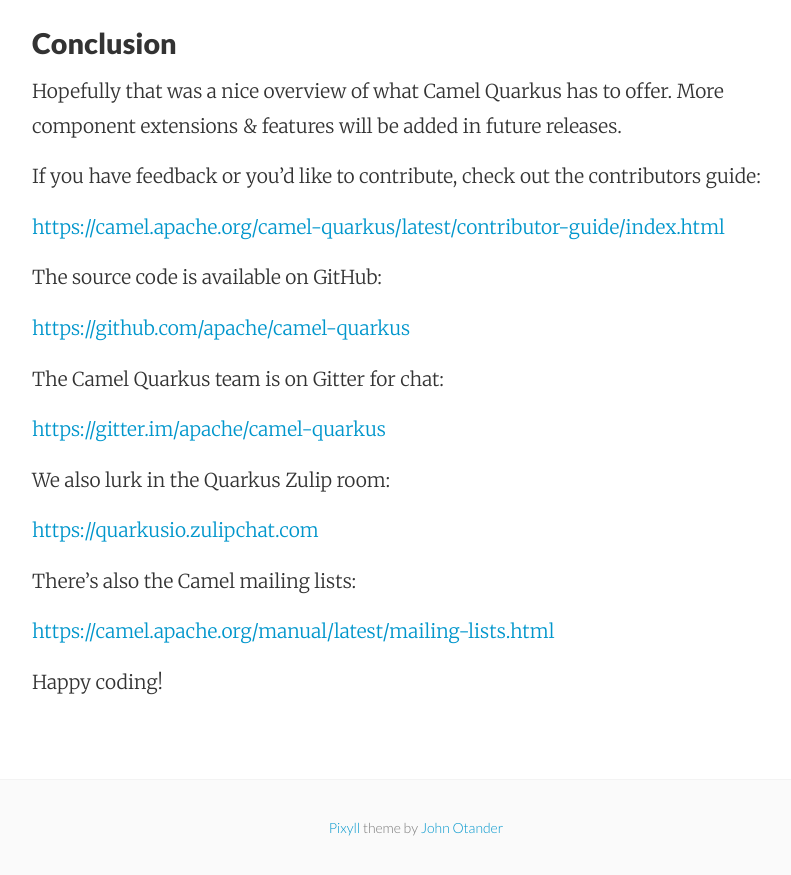
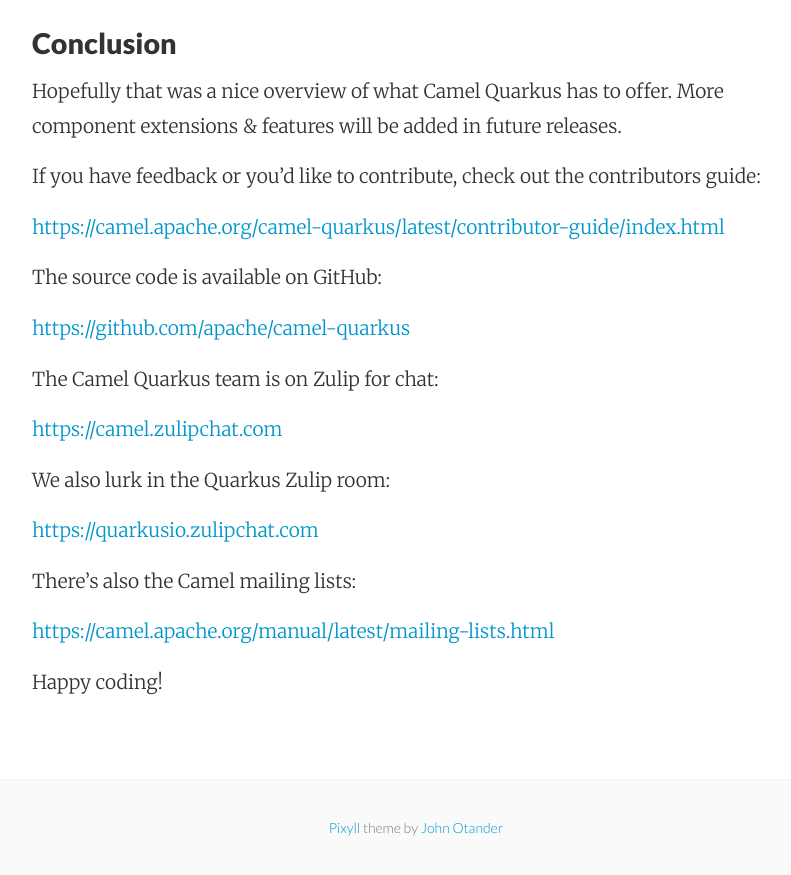
Before and after one commit to jamesnetherton/jamesnetherton.github.io, a Jekyll site: the page built from _posts/2020-08-12-camel-quarkus-1.0.0-released.md, in a window 1280 px wide and 900 px high, scrolled down 6235 px. Shown: the top 875 px of the window, without its empty margins (224-1015 px from the left). Built offline with Jekyll 4.4.1, drawn with Linux system fonts in a browser that asks for light colours; nearby versions of some CDN libraries.

Commit message:
Update quarkus 1.0.0 post with Zilip chat URL

```diff
--- a/_posts/2020-08-12-camel-quarkus-1.0.0-released.md
+++ b/_posts/2020-08-12-camel-quarkus-1.0.0-released.md
@@ -207,9 +207,9 @@
 
 [https://github.com/apache/camel-quarkus](https://github.com/apache/camel-quarkus)
 
-The Camel Quarkus team is on Gitter for chat:
+The Camel Quarkus team is on Zulip for chat:
 
-[https://gitter.im/apache/camel-quarkus](https://gitter.im/apache/camel-quarkus)
+[https://camel.zulipchat.com](https://camel.zulipchat.com)
 
 We also lurk in the Quarkus Zulip room:
 
```
